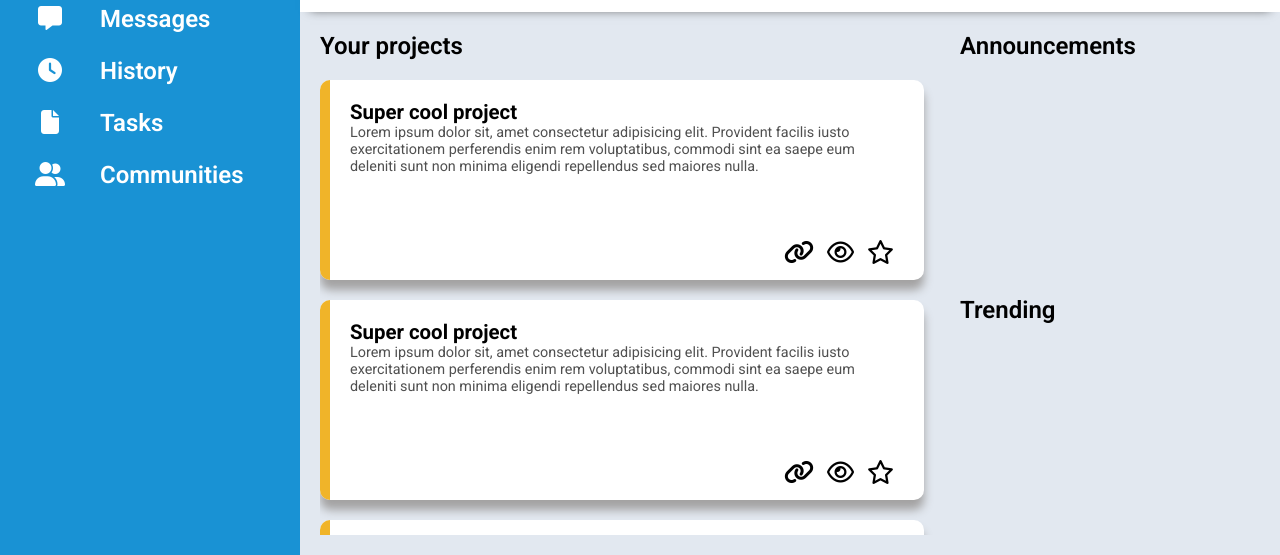
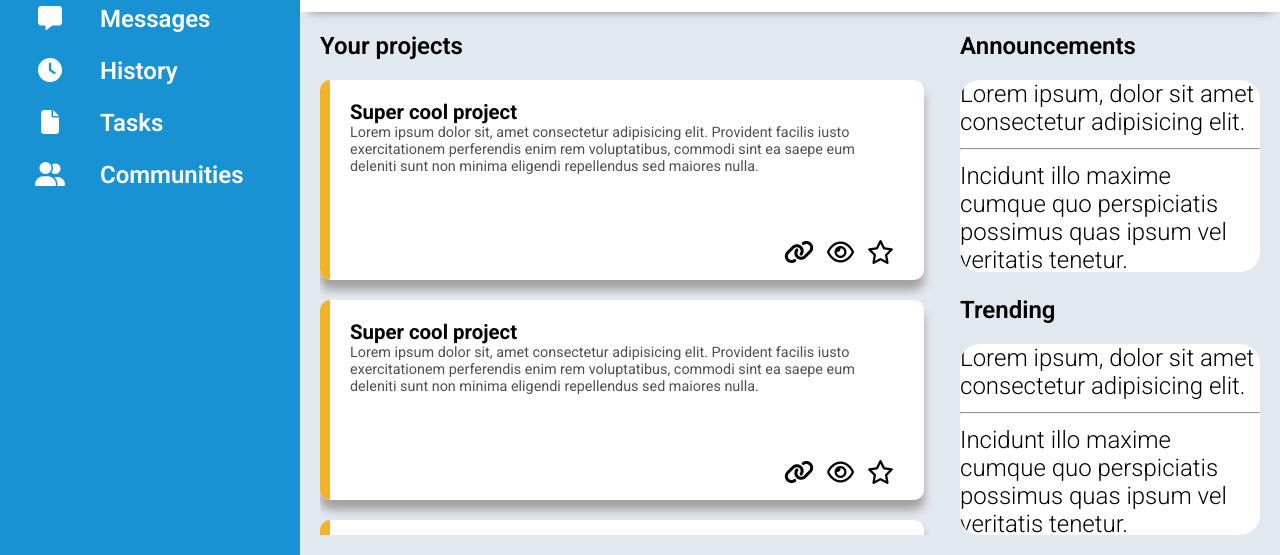
Before and after one commit to sryojhan/admin-dashboard, a plain HTML site: page index.html in a window 1280 px wide. Shown: the part 245-800 px from the top of the page. Drawn offline with Linux system fonts and the light colour scheme.

Commit message:
right banner complete

```diff
--- a/index.html
+++ b/index.html
@@ -236,20 +236,54 @@
                             Announcements
                         </div>
 
-                        <div class="window-content">
+                        <div class="window-content scrollable-content">
+
+
+                            <p>
+                                Lorem ipsum, dolor sit amet consectetur adipisicing elit.
+                            </p>
+
+                            <hr>
+
+                            <p>
+                                Incidunt illo maxime cumque quo perspiciatis possimus quas ipsum vel veritatis tenetur.
+                            </p>
+
+                            <hr>
+                            <p>
+                                Libero, illum esse quas debitis aperiam reprehenderit unde asperiores et.
+                            </p>
+
 
 
                         </div>
                     </div>
 
 
-                    <div class="trending">
+                    <div class="annoucements">
 
                         <div class="header">
                             Trending
                         </div>
 
-                        <div class="window-content">
+                        <div class="window-content scrollable-content">
+
+
+                            <p>
+                                Lorem ipsum, dolor sit amet consectetur adipisicing elit.
+                            </p>
+
+                            <hr>
+
+                            <p>
+                                Incidunt illo maxime cumque quo perspiciatis possimus quas ipsum vel veritatis tenetur.
+                            </p>
+
+                            <hr>
+                            <p>
+                                Libero, illum esse quas debitis aperiam reprehenderit unde asperiores et.
+                            </p>
+
 
                         </div>
                     </div>
--- a/style.css
+++ b/style.css
@@ -288,8 +288,32 @@ body {
 
     display: grid;
 
+    grid-template: 1fr 1fr / 1fr;
+
     gap: 1em;
+
 }
+
+
+.annoucements{
+
+    overflow: hidden;
+}
+
+.scrollable-content{
+
+    background-color: white;
+    border-radius: 20px;
+    overflow: auto;
+}
+.scrollable-content p{
+
+    margin: 0;
+    font-weight: 300;
+
+    text-justify: inter-word;
+}
+
 
 a{
     color: inherit;
```
